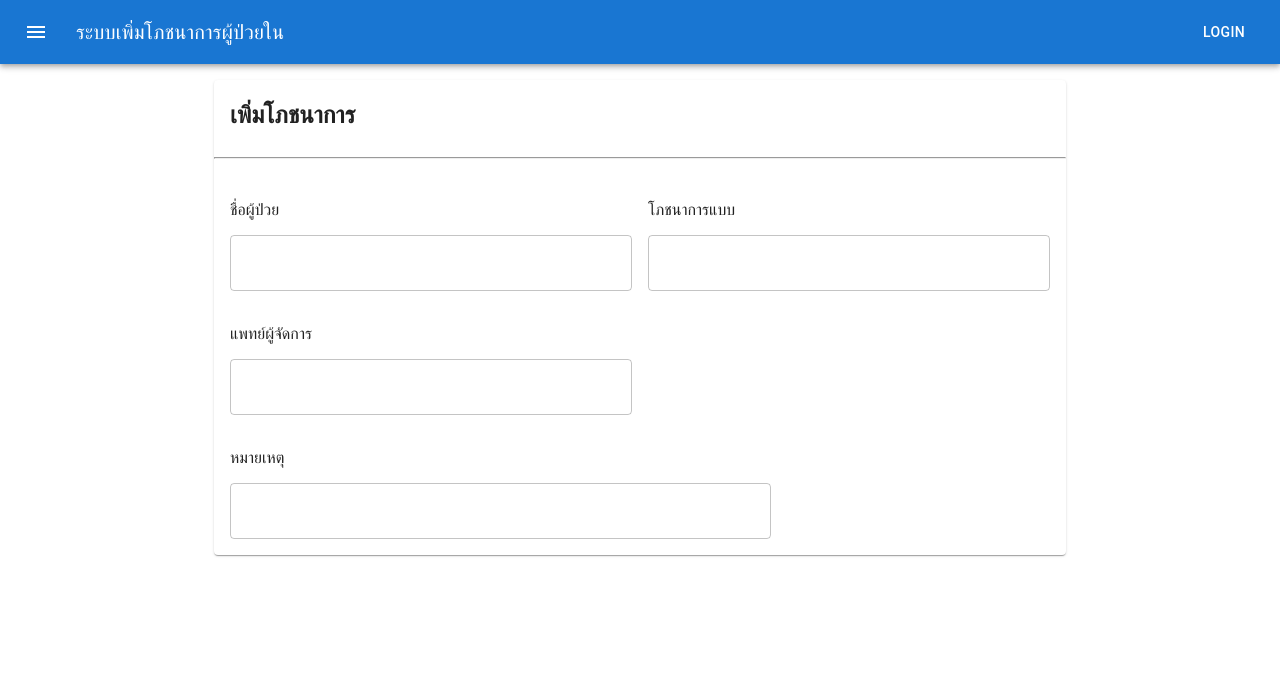
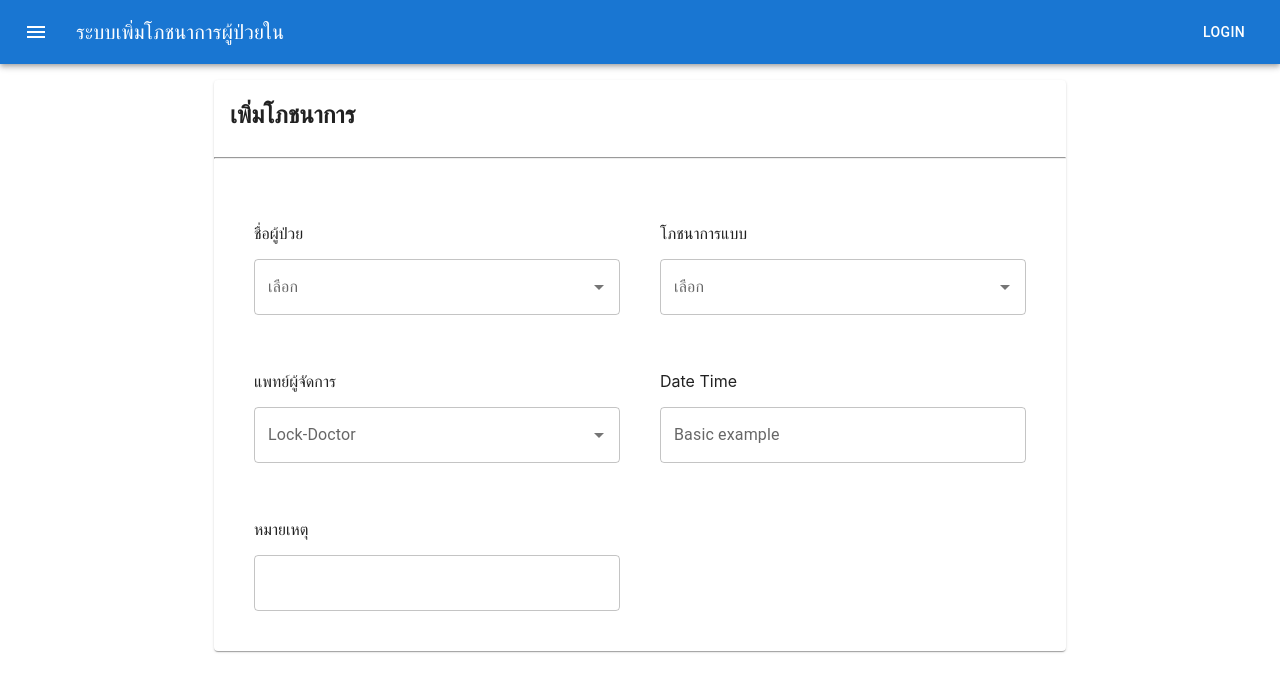
Before and after one commit to Natthawat-CPE/Nutrition-ready-for-merge, a React (Create React App) app in the folder frontend/: page / in a window 1280 px wide. Shown: the top 692 px of the page. Built offline with nearby package versions, Linux system fonts and the light colour scheme.

Commit message:
add datetime-picker finish

```diff
--- a/frontend/package.json
+++ b/frontend/package.json
@@ -8,6 +8,7 @@
     "@mui/icons-material": "^5.10.9",
     "@mui/material": "^5.10.10",
     "@mui/styled-engine-sc": "^5.10.6",
+    "@mui/x-date-pickers": "^5.0.4",
     "@testing-library/jest-dom": "^5.16.5",
     "@testing-library/react": "^13.4.0",
     "@testing-library/user-event": "^13.5.0",
@@ -15,6 +16,7 @@
     "@types/node": "^16.11.68",
     "@types/react": "^18.0.21",
     "@types/react-dom": "^18.0.6",
+    "date-fns": "^2.29.3",
     "react": "^18.2.0",
     "react-dom": "^18.2.0",
     "react-router-dom": "^6.4.2",
--- a/frontend/src/App.tsx
+++ b/frontend/src/App.tsx
@@ -1,4 +1,4 @@
-import * as React from "react";
+import React from "react";
 import AppBar from "@mui/material/AppBar";
 import Box from "@mui/material/Box";
 import Toolbar from "@mui/material/Toolbar";
@@ -15,7 +15,27 @@ import Grid from "@mui/material/Grid";
 
 import TextField from "@mui/material/TextField";
 
+import Autocomplete from "@mui/material/Autocomplete";
+
+import { FormControl } from "@mui/material";
+import { AdapterDateFns } from "@mui/x-date-pickers/AdapterDateFns";
+import { LocalizationProvider } from "@mui/x-date-pickers/LocalizationProvider";
+import { DatePicker } from "@mui/x-date-pickers/DatePicker";
+import setSeconds from "date-fns/setSeconds";
+
 function App() {
+  const top100Films = () => [
+    { label: "The Shawshank Redemption", year: 1994 },
+    { label: "The Godfather", year: 1972 },
+    { label: "The Godfather: Part II", year: 1974 },
+    { label: "The Dark Knight", year: 2008 },
+    { label: "12 Angry Men", year: 1957 },
+    { label: "Schindler's List", year: 1993 },
+    { label: "Pulp Fiction", year: 1994 },
+  ];
+
+  const [value, setValue] = React.useState<Date | null>(null);
+
   return (
     <div>
       <Box sx={{ flexGrow: 1 }}>
@@ -62,35 +82,62 @@ function App() {
             </Box>
             <hr />
 
-            <Grid container spacing={2} sx={{ padding: 2 }}>
+            <Grid container spacing={5} sx={{ padding: 5 }}>
               <Grid item xs={6}>
                 <p>ชื่อผู้ป่วย</p>
-                <TextField
+                <Autocomplete
                   fullWidth
-                  id="outlined-basic"
-                  // label="Outlined"
-                  variant="outlined"
+                  disablePortal
+                  id="combo-box-demo"
+                  options={top100Films()}
+                  // sx={{ width: 300 }}
+                  renderInput={(params) => (
+                    <TextField {...params} label="เลือก" />
+                  )}
                 />
               </Grid>
               <Grid item xs={6}>
                 <p>โภชนาการแบบ</p>
-                <TextField
+                <Autocomplete
                   fullWidth
-                  id="outlined-basic"
-                  // label="Outlined"
-                  variant="outlined"
+                  disablePortal
+                  id="combo-box-demo"
+                  options={top100Films()}
+                  // sx={{ width: 300 }}
+                  renderInput={(params) => (
+                    <TextField {...params} label="เลือก" />
+                  )}
                 />
               </Grid>
               <Grid item xs={6}>
                 <p>แพทย์ผู้จัดการ</p>
-                <TextField
+                <Autocomplete
                   fullWidth
-                  id="outlined-basic"
-                  // label="Outlined"
-                  variant="outlined"
+                  disablePortal
+                  id="combo-box-demo"
+                  options={top100Films()}
+                  // sx={{ width: 300 }}
+                  renderInput={(params) => (
+                    <TextField {...params} label="Lock-Doctor" />
+                  )}
                 />
               </Grid>
-              <Grid item xs={8}>
+              <Grid item xs={6}>
+                <p>Date Time</p>
+                <FormControl fullWidth variant="outlined">
+                  <LocalizationProvider dateAdapter={AdapterDateFns}>
+                    <DatePicker
+                      label="Basic example"
+                      value={value}
+                      onChange={(newValue) => {
+                        setValue(newValue);
+                      }}
+                      renderInput={(params) => <TextField {...params} />}
+                    />
+                  </LocalizationProvider>
+                </FormControl>
+              </Grid>
+              <Grid item xs={6}>
                 <p>หมายเหตุ</p>
                 <TextField
                   fullWidth
```
Also changed, not shown: 1 other file (tests, documents, lock files or other folders).
